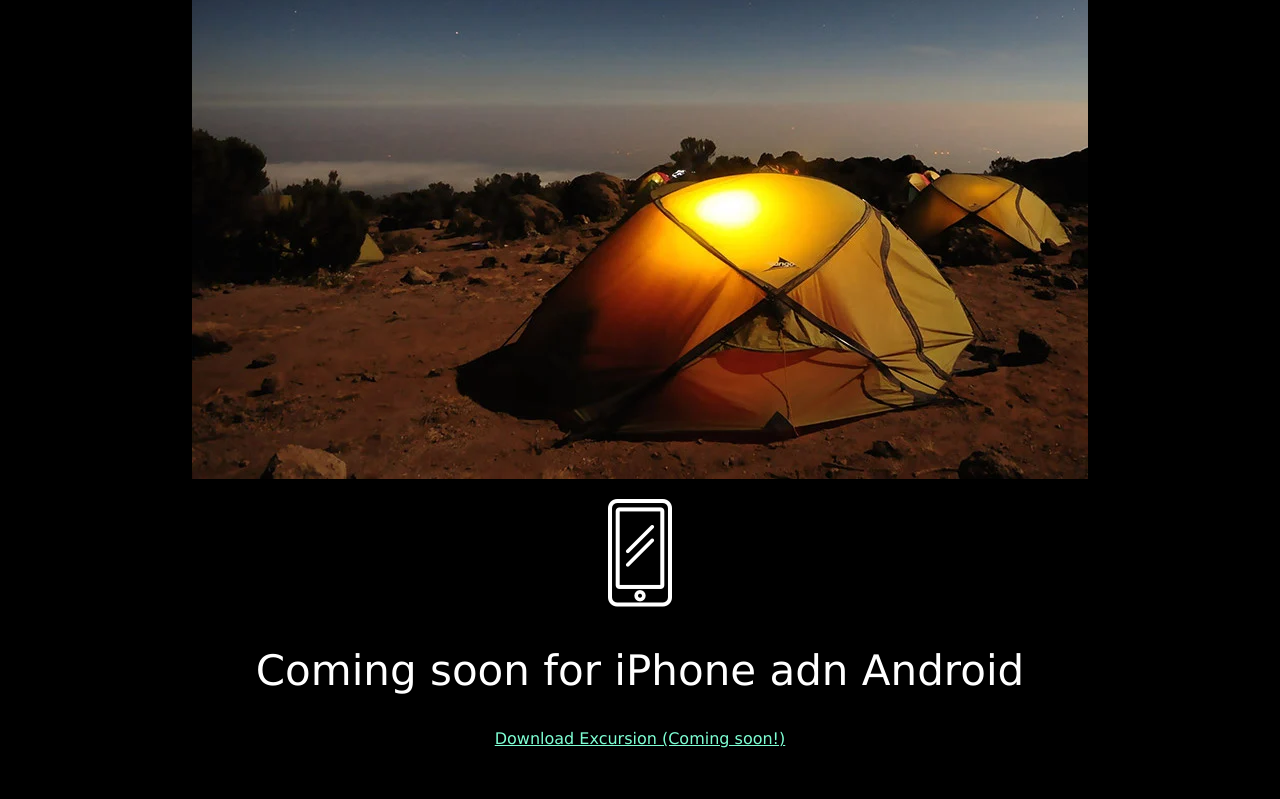
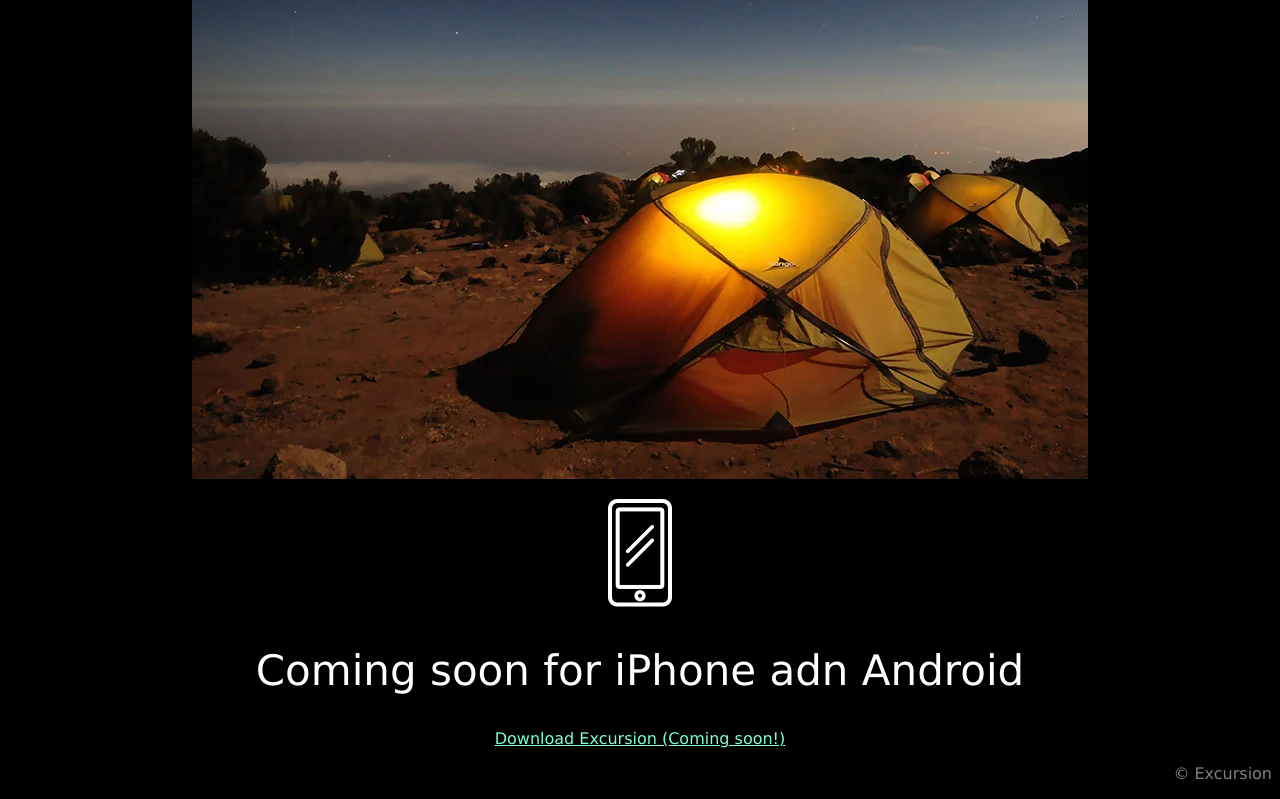
Before and after one commit to cajucodes/excursion, a plain HTML site: page index.html in a window 1280 px wide. Shown: the part 526-1325 px from the top of the page. Before the commit the page ends 1290 px from the top, so only its background shows below. Drawn offline with Linux system fonts and the light colour scheme.

Commit message:
added copyright

```diff
--- a/index.html
+++ b/index.html
@@ -22,5 +22,6 @@
     <p><img src="resources/images/phone.webp"></p>
     <h2 class="header-second">Coming soon for iPhone adn Android</h2>
     <p><a href="#" class="download-link">Download Excursion (Coming soon!)</a></p>
+    <p class="copyright">© Excursion</p>
   </body>
 </html>
--- a/resources/css/style.css
+++ b/resources/css/style.css
@@ -29,3 +29,8 @@ body{
     font-size: 21px;
     color: grey;
 }
+
+.copyright{
+    text-align: right;
+    color: grey;
+}
```
